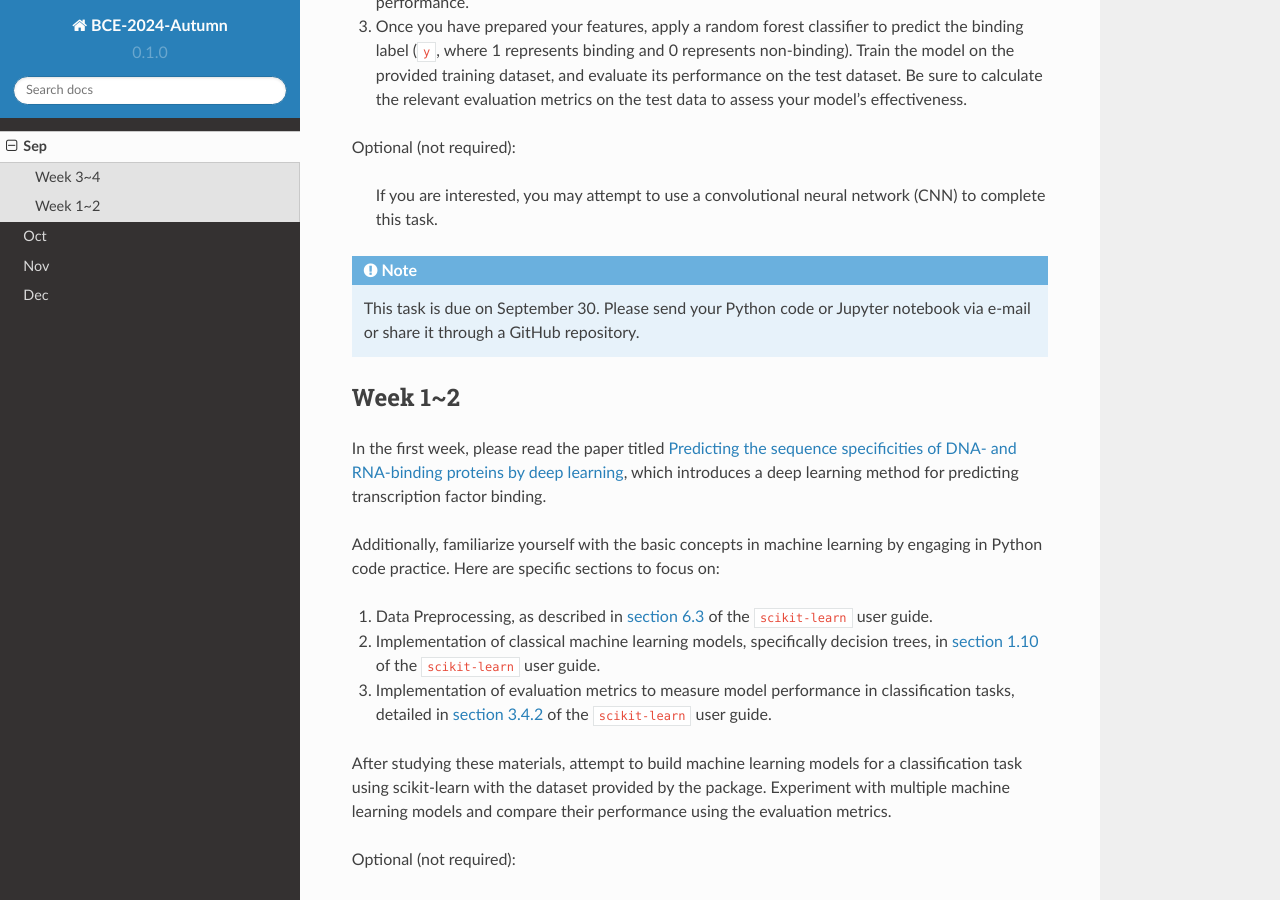
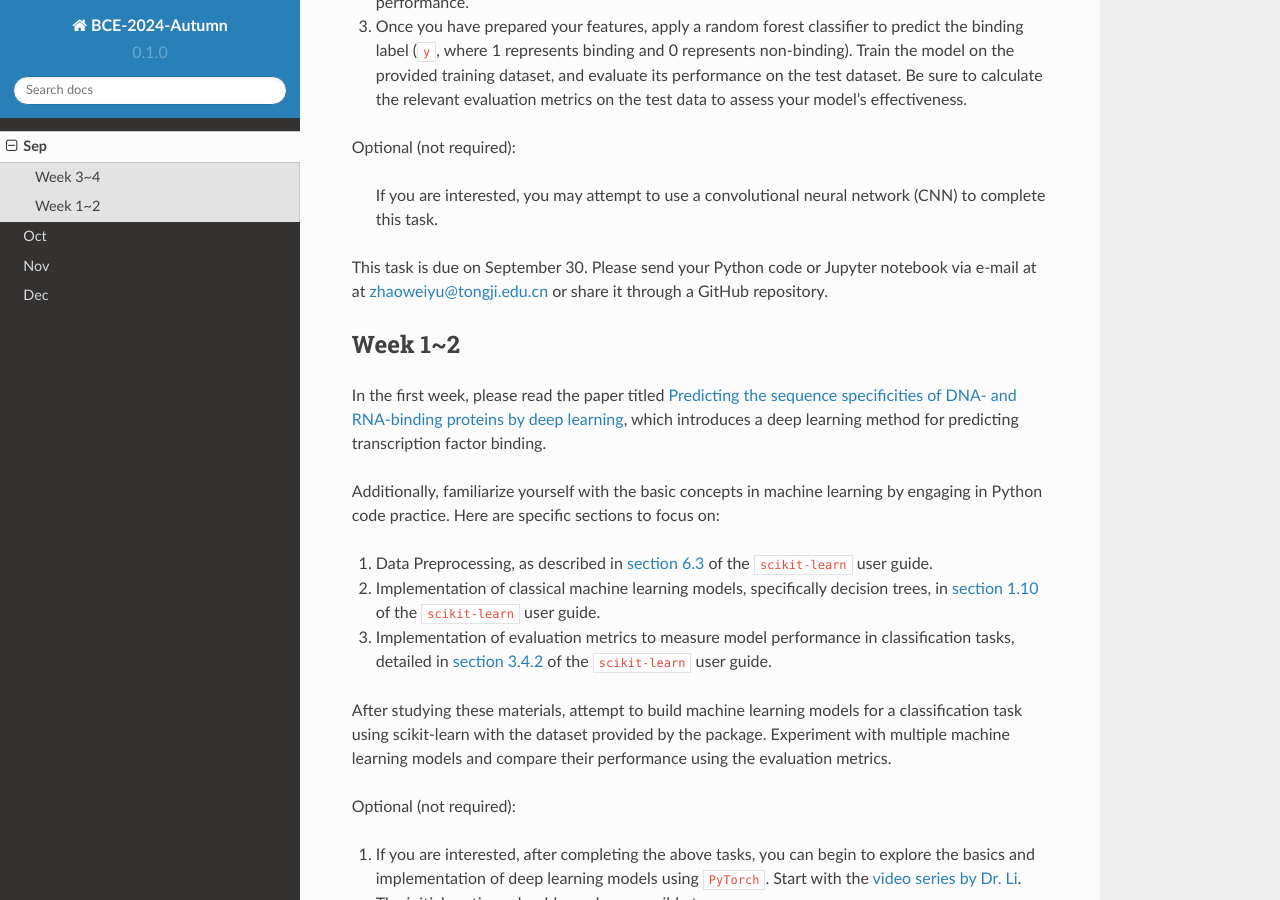
Before and after one commit to zhaoweiyu-github/BCE-2024-Autumn, a Sphinx documentation site: the page built from docs/source/Sep.rst, in a window 1280 px wide and 900 px high, scrolled down 884 px. Built offline with Sphinx 7.4.7 and the Read the Docs theme 2.0.0, drawn with Linux system fonts in a browser that asks for light colours.

Commit message:
Week 3~4

```diff
--- a/docs/source/Sep.rst
+++ b/docs/source/Sep.rst
@@ -42,7 +42,7 @@ Optional (not required):
 
 .. note::
 
-   This task is due on September 30. Please send your Python code or Jupyter notebook via e-mail or share it through a GitHub repository.
+This task is due on September 30. Please send your Python code or Jupyter notebook via e-mail at at zhaoweiyu@tongji.edu.cn or share it through a GitHub repository.
 
 
 Week 1~2
```
